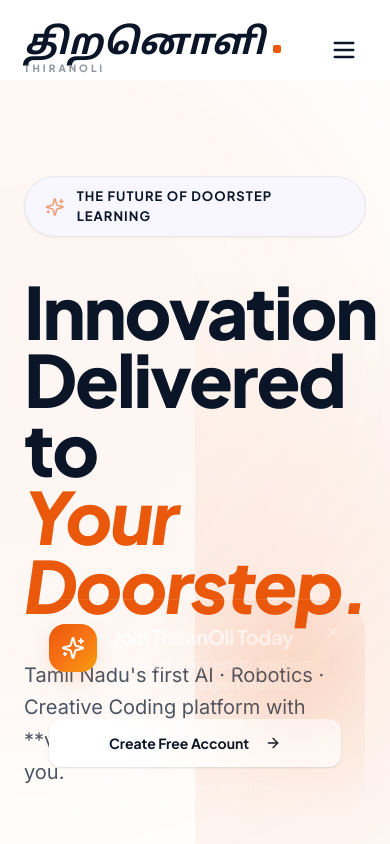
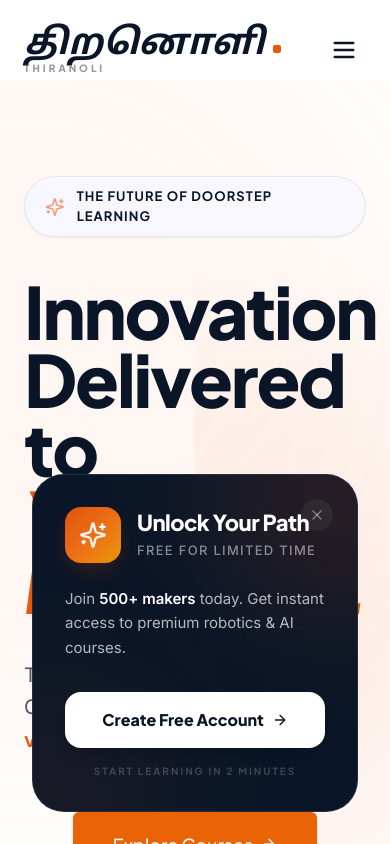
Before and after one commit to ryfio-ai/doorstep, a React (Vite) app: page / in a window 390 px wide. Shown: the top 844 px of the page. Built offline with nearby package versions, Linux system fonts and the light colour scheme; a web font is replaced by a local one.

Commit message:
Refine hero typography colors, update trust badges for regional focus, and set SignupPromo to show every 5 seconds.

```diff
--- a/src/components/shared/SignupPromo.tsx
+++ b/src/components/shared/SignupPromo.tsx
@@ -6,69 +6,71 @@
 
 export const SignupPromo: React.FC = () => {
   const [isVisible, setIsVisible] = useState(false);
-  const [isDismissed, setIsDismissed] = useState(false);
 
   useEffect(() => {
-    // Check if user has already dismissed or is logged in (mock)
-    const dismissed = localStorage.getItem('signup_promo_dismissed');
+    // Check if user is logged in
     const user = localStorage.getItem('doorstep_auth_user');
+    if (user) return;
 
-    if (!dismissed && !user) {
-      const timer = setTimeout(() => {
+    const interval = setInterval(() => {
       setIsVisible(true);
-      }, 5000); // Show after 5 seconds
-      return () => clearTimeout(timer);
-    }
+    }, 5000); // Trigger every 5 seconds
+
+    return () => clearInterval(interval);
   }, []);
 
   const handleDismiss = () => {
     setIsVisible(false);
-    setIsDismissed(true);
-    localStorage.setItem('signup_promo_dismissed', 'true');
   };
-
-  if (isDismissed) return null;
 
   return (
     <AnimatePresence>
       {isVisible && (
         <motion.div
-          initial={{ y: 100, opacity: 0 }}
-          animate={{ y: 0, opacity: 1 }}
-          exit={{ y: 100, opacity: 0 }}
+          initial={{ y: 100, opacity: 0, scale: 0.9 }}
+          animate={{ y: 0, opacity: 1, scale: 1 }}
+          exit={{ y: 100, opacity: 0, scale: 0.9 }}
           transition={{ type: 'spring', damping: 25, stiffness: 200 }}
-          className="fixed bottom-6 left-6 right-6 md:left-auto md:right-8 md:w-[400px] z-[100]"
+          className="fixed bottom-8 left-8 right-8 md:left-auto md:right-10 md:w-[380px] z-[100]"
         >
-          <div className="glass-dark rounded-[32px] p-6 border border-white/10 shadow-3xl overflow-hidden relative">
-            <div className="absolute top-0 right-0 w-32 h-32 bg-brandOrange/20 blur-[60px] pointer-events-none"></div>
+          <div className="bg-brandBlue rounded-[32px] p-8 border border-white/10 shadow-3xl overflow-hidden relative">
+            {/* Ambient Glow */}
+            <div className="absolute -top-20 -right-20 w-48 h-48 bg-brandOrange/20 blur-[80px] pointer-events-none"></div>
+            <div className="absolute -bottom-20 -left-20 w-48 h-48 bg-brandOrange/10 blur-[80px] pointer-events-none"></div>
 
             <button
               onClick={handleDismiss}
-              className="absolute top-4 right-4 p-2 rounded-full hover:bg-white/10 text-white/40 hover:text-white transition-colors"
+              className="absolute top-6 right-6 p-2 rounded-full bg-white/5 hover:bg-white/10 text-white/40 hover:text-white transition-all z-20"
             >
               <X className="w-4 h-4" />
             </button>
 
-            <div className="flex items-start gap-4 mb-6">
-              <div className="w-12 h-12 rounded-2xl bg-orange-gradient flex items-center justify-center shrink-0 shadow-glow-orange">
-                <Sparkles className="text-white w-6 h-6" />
+            <div className="relative z-10">
+              <div className="flex items-center gap-4 mb-6">
+                <div className="w-14 h-14 rounded-2xl bg-orange-gradient flex items-center justify-center shrink-0 shadow-glow-orange animate-pulse">
+                  <Sparkles className="text-white w-7 h-7" />
                 </div>
                 <div>
-                <h4 className="font-grotesk font-bold text-white text-[20px] leading-tight">Join ThiranOli Today</h4>
-                <p className="font-inter text-white/60 text-[14px] mt-1">Get instant access to premium courses and expert mentors.</p>
+                  <h4 className="font-jakarta font-extrabold text-white text-[22px] leading-tight tracking-tight">Unlock Your Path</h4>
+                  <p className="font-inter text-white/50 text-[13px] font-medium uppercase tracking-widest mt-1">Free for limited time</p>
                 </div>
               </div>
 
-            <div className="flex flex-col gap-3">
-              <Button asChild className="w-full bg-white text-brandBlue hover:bg-slate-100 h-12 rounded-xl font-grotesk font-bold">
-                <Link to="/signup" onClick={handleDismiss}>
+              <p className="font-inter text-white/70 text-[15px] leading-relaxed mb-8">
+                Join <span className="text-white font-bold">500+ makers</span> today. Get instant access to premium robotics & AI courses.
+              </p>
+
+              <div className="flex flex-col gap-4">
+                <Button asChild className="w-full bg-white text-brandBlue hover:bg-offWhite h-14 rounded-2xl font-jakarta font-extrabold text-[16px] shadow-lg transition-transform active:scale-95">
+                  <Link to="/signup" onClick={handleDismiss} className="flex items-center justify-center gap-2">
                     Create Free Account
-                  <ArrowRight className="w-4 h-4 ml-2" />
+                    <ArrowRight className="w-5 h-5" />
                   </Link>
                 </Button>
-              <p className="text-center text-white/30 text-[11px] font-inter uppercase tracking-widest">
-                No credit card required
+                <p className="text-center text-white/20 text-[10px] font-jakarta font-bold uppercase tracking-[0.2em]">
+                  Start learning in 2 minutes
                 </p>
+              </div>
             </div>
           </div>
         </motion.div>
--- a/src/pages/LandingPage.tsx
+++ b/src/pages/LandingPage.tsx
@@ -44,7 +44,7 @@
                 </h1>
 
                 <p className="font-inter text-[20px] md:text-[24px] text-textSecondary max-w-xl leading-relaxed">
-                  Tamil Nadu's first AI · Robotics · Creative Coding platform with **verified trainers** who come to you.
+                  Tamil Nadu's first AI · Robotics · Creative Coding platform with <span className="text-brandOrange font-bold">verified trainers</span> who come to you.
                 </p>
 
                 <div className="flex flex-col sm:flex-row items-center gap-6 pt-4">
@@ -63,7 +63,7 @@
                   {[
                     "Government Recognized",
                     "ISO Certified",
-                    "Tamil Medium Available"
+                    "We focus on indian native language"
                   ].map((badge, i) => (
                     <div key={i} className="flex items-center gap-2 text-textSecondary">
                       <ShieldCheck className="w-5 h-5 text-brandOrange" />
@@ -131,7 +131,7 @@
                   <span className="text-brandOrange underline decoration-brandOrange/20 italic font-medium">deserves focus.</span>
                 </h2>
                 <p className="font-inter text-[18px] md:text-[20px] text-textSecondary leading-relaxed">
-                  In a world of crowded classrooms, we bring the **Power of Personalized Attention** to your home. Every child learns differently; we teach them exactly the way they understand.
+                  In a world of crowded classrooms, we bring the <span className="text-brandOrange font-bold">Power of Personalized Attention</span> to your home. Every child learns differently; we teach them exactly the way they understand.
                 </p>
 
                 <div className="grid grid-cols-1 sm:grid-cols-2 gap-8 pt-8">
@@ -185,10 +185,10 @@
                 </h2>
                 <div className="space-y-6 relative z-10">
                   <p className="font-inter text-[18px] text-textSecondary leading-relaxed">
-                    <strong>திறனொளி (ThiranOli)</strong> is a smart learning ecosystem that brings world-class tech education directly to your doorstep.
+                    <span className="text-brandOrange font-bold">திறனொளி (ThiranOli)</span> is a smart learning ecosystem that brings world-class tech education directly to your doorstep.
                   </p>
                   <p className="font-inter text-[18px] text-textSecondary leading-relaxed">
-                    Instead of your child commuting to rigid tuition centers, we bring **Expert Mentors** to your home. We make quality education accessible, safe, and truly personal.
+                    Instead of your child commuting to rigid tuition centers, we bring <span className="text-brandOrange font-bold">Expert Mentors</span> to your home. We make quality education accessible, safe, and truly personal.
                   </p>
                 </div>
               </div>
--- a/src/pages/public/TrainersPage.tsx
+++ b/src/pages/public/TrainersPage.tsx
@@ -28,7 +28,7 @@
             Learn from <span className="text-gradient-orange italic">Industry Leaders</span>
           </motion.h1>
           <motion.p initial={{ opacity: 0, y: 20 }} animate={{ opacity: 1, y: 0 }} transition={{ delay: 0.2 }} className="text-[20px] text-textSecondary max-w-2xl mx-auto leading-relaxed">
-            Our trainers are top engineers and innovators who have built real products. Experience world-class learning in both Tamil and English.
+            Our trainers are top engineers and innovators who have built real products. Experience world-class learning in both regional languages and English.
           </motion.p>
         </div>
 
```
Lines whose indentation alone changed are shown as unchanged.
